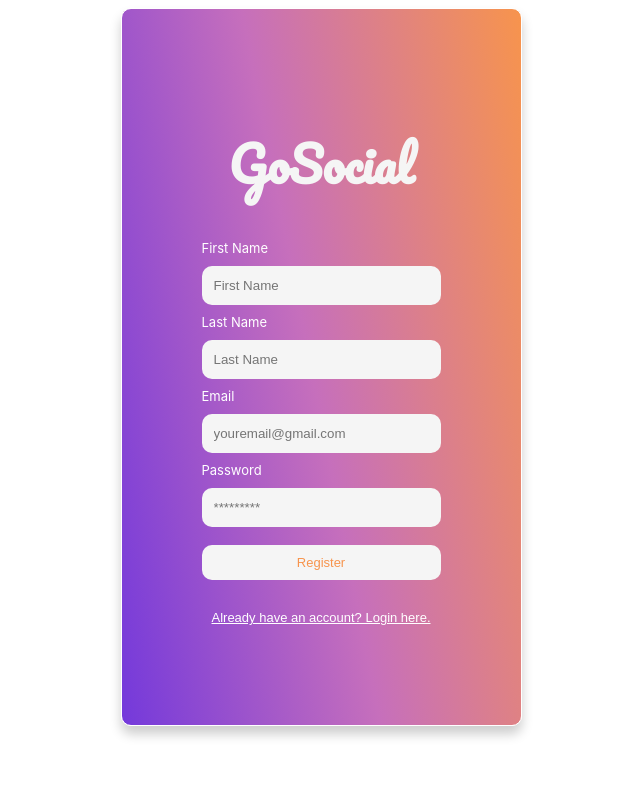
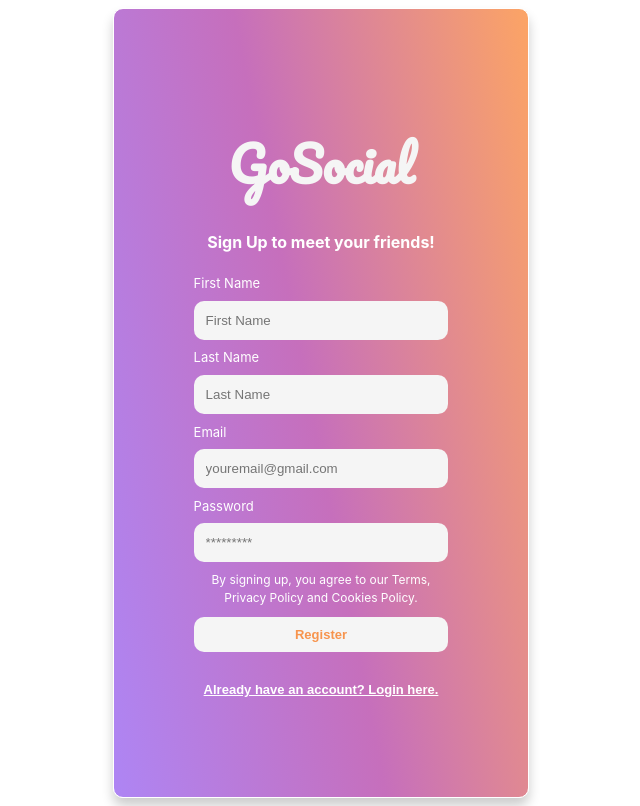
Before and after one commit to e-ManueI/GoSocial, a React (Create React App) app in the folder frontend/gosocial/: page / in a window 1280 px wide. Both pictures are taken after a click on the button "Don't have an account? Register here.". Shown: the whole page, without its empty margins (319-959 px from the left). Built offline with nearby package versions, Linux system fonts and the light colour scheme.

Commit message:
terms and cond with css adjustments on auth forms

```diff
--- a/frontend/gosocial/src/App.css
+++ b/frontend/gosocial/src/App.css
@@ -21,6 +21,7 @@ button {
   color: #f7944d;
   margin: 10px 0;
   font-size: small;
+  font-weight: 700;
 }
 
 h1 {
@@ -28,12 +29,13 @@ h1 {
   font-weight: bolder;
   font-family: 'Pacifico', cursive;
   color: whitesmoke;
+  margin-bottom: 5px;
 }
 
 .App {
   text-align: center;
   display: flex;
-  min-height: 60vh;
+  min-height: 70vh;
   align-items: center;
   justify-content: center;
   color: white;
@@ -49,8 +51,13 @@ h1 {
   border: 1px solid;
   border-radius: 10px;
   margin: 0.5rem;
-  background-image: linear-gradient(79deg, #7439db, #c66fbc 48%, #f7944d);
+  background-image: linear-gradient(79deg, #ae85f4, #c66fbc 48%, #fca465);
   box-shadow: 0 8px 12px rgba(0, 0, 0, 0.2);
+}
+
+.terms {
+  font-size: 12px;
+  margin: 0.1rem 0;
 }
 
 .link-btn {
--- a/frontend/gosocial/src/Register.jsx
+++ b/frontend/gosocial/src/Register.jsx
@@ -15,6 +15,7 @@ export const Register = (props) => {
     return (
         <div className="auth-form-container">
             <h1>GoSocial</h1>
+            <h4>Sign Up to meet your friends!</h4>
             <form className="register-form" onSubmit={handleSubmit}>
                 <label htmlFor="fname">First Name</label>
                 <input value={fname}  onChange={(e) => setFname(e.target.value)} name="fname" id="fname" placeholder="First Name" />
@@ -24,6 +25,8 @@ export const Register = (props) => {
                 <input value={email} onChange={(e) => setEmail(e.target.value)} type="email" placeholder="youremail@gmail.com" id="email" name="email" />
                 <label htmlFor="password">Password</label>
                 <input value={pass} onChange={(e) => setPass(e.target.value)} type="password" placeholder="*********" id="password" name="password" />
+                <p className="terms">By signing up, you agree to our Terms,</p>
+                <p className="terms">Privacy Policy and Cookies Policy.</p>
                 <button type="submit">Register</button>
             </form>
 
```
